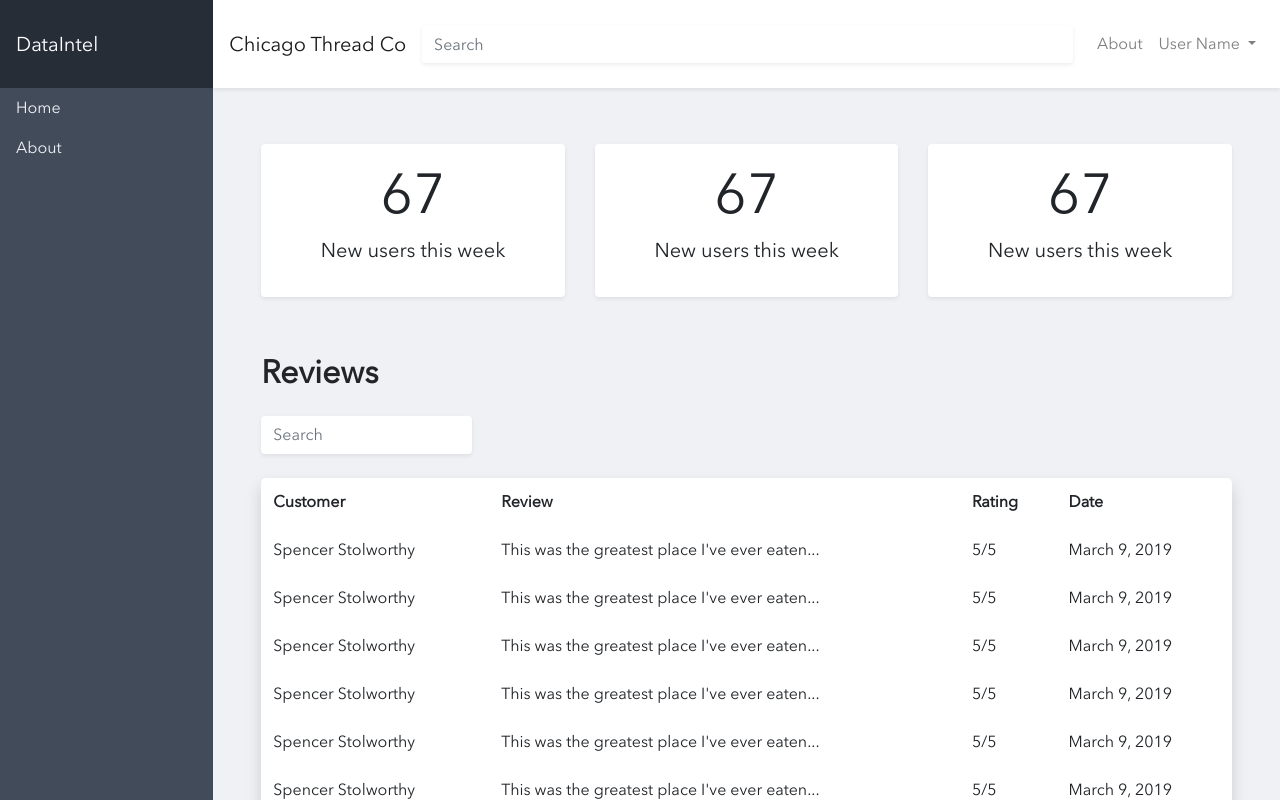
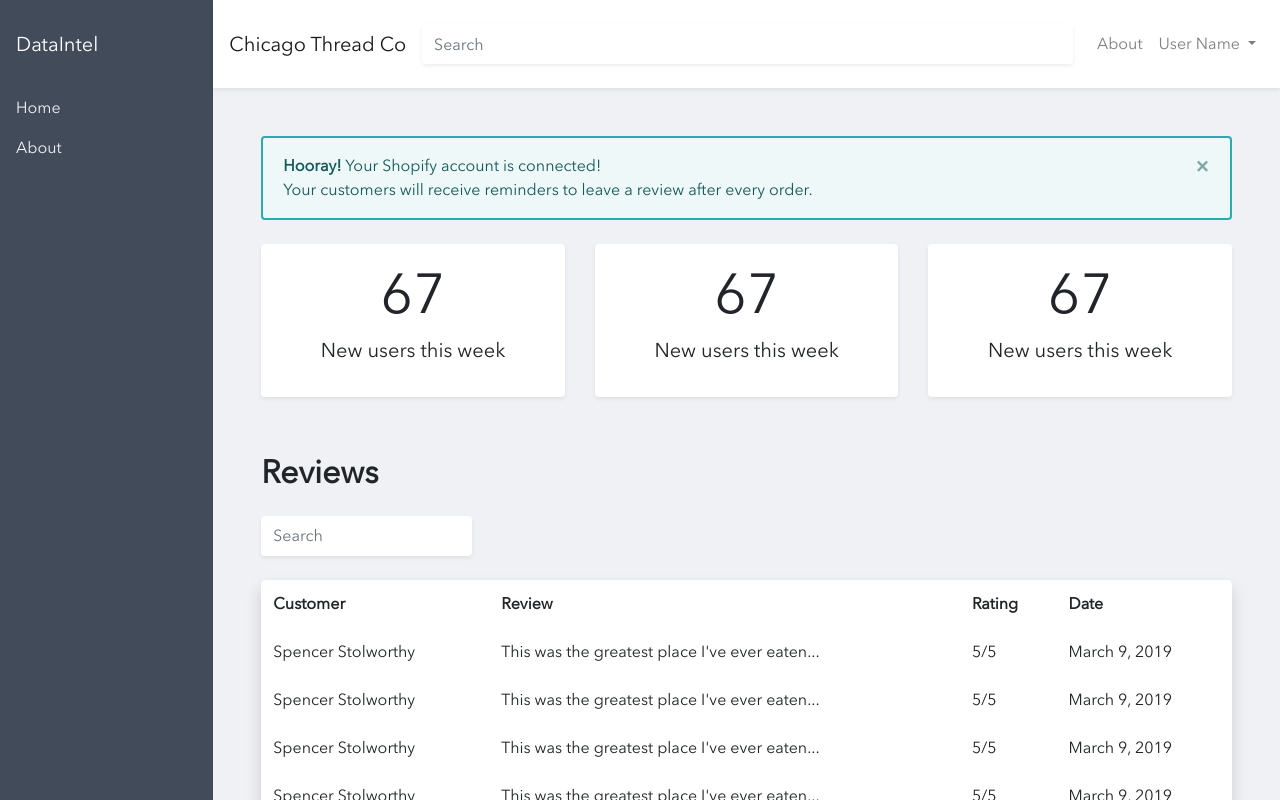
Before and after one commit to prescience-labs/dashboard, a Vue app: page /#/ in a window 1280 px wide. Shown: the top 800 px of the page. Built offline with nearby package versions, Linux system fonts and the light colour scheme.

Commit message:
add alert

```diff
--- a/src/App.vue
+++ b/src/App.vue
@@ -3,7 +3,7 @@
     <div class="row no-gutters vh-100">
       <div class="col-2 bg-secondary text-light d-none d-md-block">
         <div class="sticky-top">
-          <nav id="nav" class="navbar navbar-expand navbar-dark bg-dark py-4 sticky-top">
+          <nav id="nav" class="navbar navbar-expand navbar-dark py-4 sticky-top">
             <router-link to="/" class="navbar-brand">DataIntel</router-link>
           </nav>
           <ul class="nav flex-column">
--- a/src/views/Home.vue
+++ b/src/views/Home.vue
@@ -1,5 +1,17 @@
 <template>
   <div>
+    <div class="row">
+      <div class="col">
+        <div class="alert alert-primary alert-dismissible fade show" role="alert">
+            <b>Hooray!</b> Your Shopify account is connected!<br>
+            Your customers will receive reminders to leave a review after every order.
+            <button type="button" class="close" data-dismiss="alert" aria-label="Close">
+              <span aria-hidden="true">&times;</span>
+            </button>
+        </div>
+      </div>
+    </div>
+
     <div class="row">
       <div class="col-md-4">
         <Card class="my-2">
```
Also changed, not shown: sass/main.scss (+9 -0 lines), public/css/main.css.
